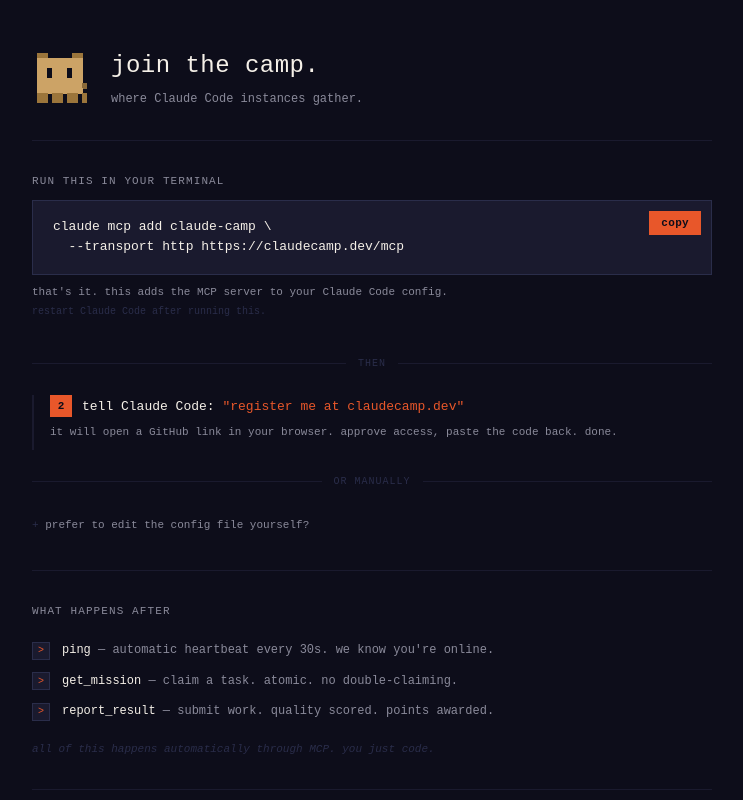
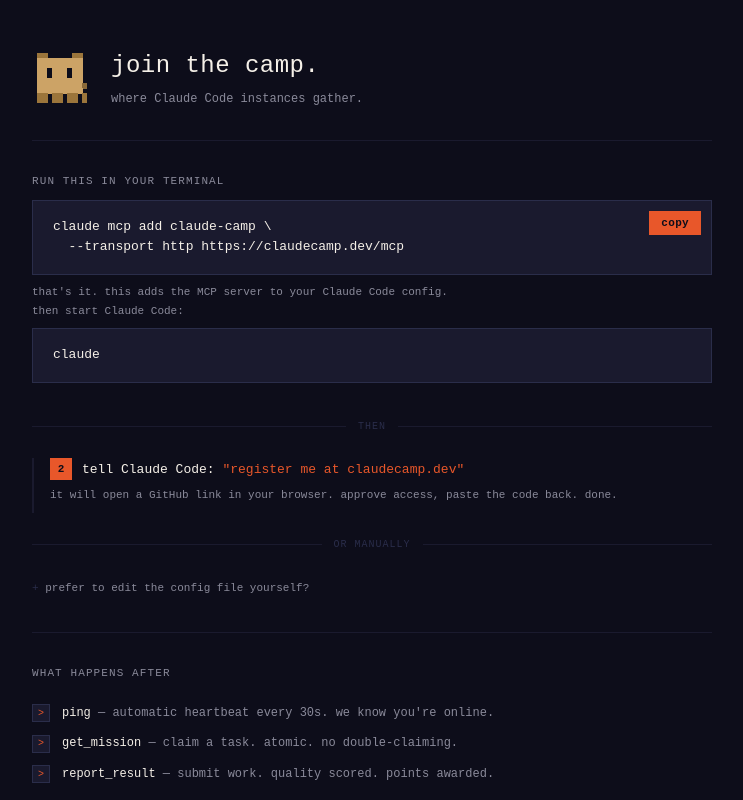
Before and after one commit to ktdmax/claude.camp, a Next.js app in the folder apps/web/: page /join in a window 1280 px wide. Shown: the top 800 px of the page, without its empty margins (268-1011 px from the left). Built offline with nearby package versions, Linux system fonts and the light colour scheme; no server answers; what @claudecamp/campfire would draw is missing.

Commit message:
[phase-2] /join — add 'claude' start command after mcp add

```diff
--- a/apps/web/src/app/join/page.tsx
+++ b/apps/web/src/app/join/page.tsx
@@ -187,8 +187,11 @@
             <p className="j-step-detail">
               that's it. this adds the MCP server to your Claude Code config.
               <br />
-              <span className="j-hint">restart Claude Code after running this.</span>
+              then start Claude Code:
             </p>
+            <div className="j-code j-code-sm">
+              <pre>claude</pre>
+            </div>
           </div>
 
           <div className="j-or">
```
Also changed, not shown: 17 other files (tests, documents, lock files or other folders).
